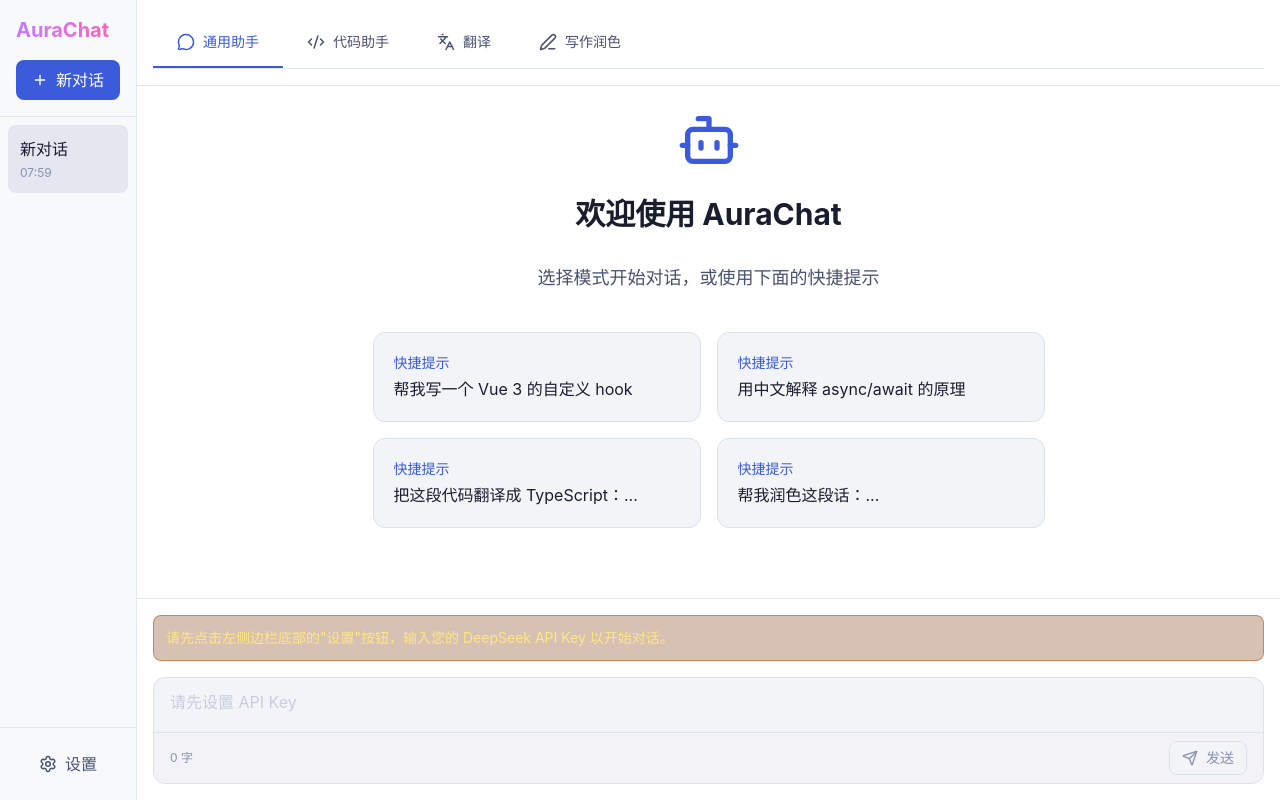
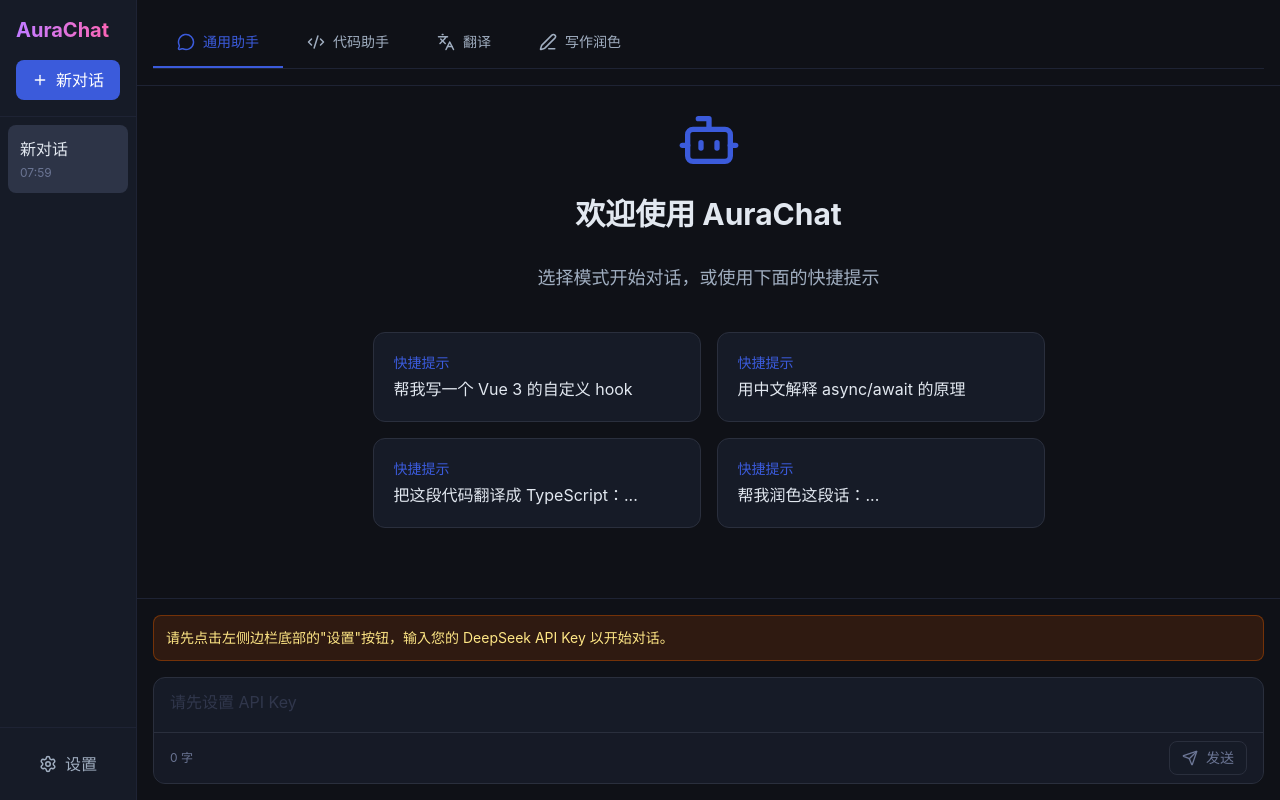
Before and after one commit to Socrateszzy/aurachat, a Vue app: page / in a window 1280 px wide. Built offline with nearby package versions, Linux system fonts and the light colour scheme.

Commit message:
feat：主题 Store

```diff
--- a/src/components/SettingsModal.vue
+++ b/src/components/SettingsModal.vue
@@ -2,7 +2,7 @@
 import { ref } from 'vue'
 import { X, Eye, EyeOff, ExternalLink, Sun, Moon } from 'lucide-vue-next'
 import { useChatStore } from '../stores/chat'
-import { useTheme } from '../composables/useTheme'
+import { useThemeStore } from '../stores/theme'
 
 const props = defineProps<{
   modelValue?: boolean
@@ -17,7 +17,20 @@
 const showApiKey = ref(false)
 
 // 主题管理
-const { theme, toggleTheme, setTheme } = useTheme()
+const themeStore = useThemeStore()
+
+// 辅助函数
+function setTheme(dark: boolean) {
+  themeStore.isDark = dark
+}
+
+function toggleTheme() {
+  themeStore.toggle()
+}
+
+function getThemeName() {
+  return themeStore.isDark ? 'dark' : 'light'
+}
 
 function saveApiKey() {
   store.setApiKey(apiKeyInput.value)
@@ -91,10 +104,10 @@
             <h3 class="text-lg font-medium text-gray-200 mb-4">主题设置</h3>
             <div class="flex items-center gap-4">
               <button
-                @click="setTheme('dark')"
+                @click="setTheme(true)"
                 :class="[
                   'flex items-center gap-2 px-4 py-2 rounded-lg border transition-colors',
-                  theme === 'dark'
+                  themeStore.isDark
                     ? 'bg-[var(--accent)] text-white border-[var(--accent)]'
                     : 'bg-gray-900 text-gray-400 border-gray-700 hover:bg-gray-800'
                 ]"
@@ -103,10 +116,10 @@
                 深色
               </button>
               <button
-                @click="setTheme('light')"
+                @click="setTheme(false)"
                 :class="[
                   'flex items-center gap-2 px-4 py-2 rounded-lg border transition-colors',
-                  theme === 'light'
+                  !themeStore.isDark
                     ? 'bg-[var(--accent)] text-white border-[var(--accent)]'
                     : 'bg-gray-900 text-gray-400 border-gray-700 hover:bg-gray-800'
                 ]"
@@ -122,7 +135,7 @@
               </button>
             </div>
             <p class="mt-2 text-sm text-gray-400">
-              当前主题: {{ theme === 'dark' ? '深色模式' : '浅色模式' }}
+              当前主题: {{ themeStore.isDark ? '深色模式' : '浅色模式' }}
             </p>
           </div>
 
--- a/src/composables/useTheme.ts
+++ /dev/null
@@ -1,81 +0,0 @@
-import { ref, watch } from 'vue'
-
-const THEME_KEY = 'aurachat-theme'
-type Theme = 'dark' | 'light'
-
-const theme = ref<Theme>('dark')
-
-// 初始化主题
-const initTheme = () => {
-  const saved = localStorage.getItem(THEME_KEY) as Theme | null
-  if (saved) {
-    theme.value = saved
-  } else {
-    // 检测系统偏好
-    const prefersDark = window.matchMedia('(prefers-color-scheme: dark)').matches
-    theme.value = prefersDark ? 'dark' : 'light'
-  }
-  applyTheme()
-}
-
-// 应用主题到 DOM
-const applyTheme = () => {
-  const html = document.documentElement
-  if (theme.value === 'light') {
-    html.classList.add('light')
-  } else {
-    html.classList.remove('light')
-  }
-}
-
-// 切换主题
-const toggleTheme = () => {
-  theme.value = theme.value === 'dark' ? 'light' : 'dark'
-  localStorage.setItem(THEME_KEY, theme.value)
-  applyTheme()
-}
-
-// 设置特定主题
-const setTheme = (newTheme: Theme) => {
-  theme.value = newTheme
-  localStorage.setItem(THEME_KEY, newTheme)
-  applyTheme()
-}
-
-// 监听系统主题变化
-const watchSystemTheme = () => {
-  const mediaQuery = window.matchMedia('(prefers-color-scheme: dark)')
-  const handleChange = (e: MediaQueryListEvent) => {
-    if (!localStorage.getItem(THEME_KEY)) {
-      theme.value = e.matches ? 'dark' : 'light'
-      applyTheme()
-    }
-  }
-  mediaQuery.addEventListener('change', handleChange)
-  return () => mediaQuery.removeEventListener('change', handleChange)
-}
-
-// 导出 Vue 组合式函数
-export function useTheme() {
-  // 监听 theme 变化
-  watch(theme, () => {
-    applyTheme()
-  })
-
-  return {
-    theme,
-    toggleTheme,
-    setTheme,
-    isDark: () => theme.value === 'dark',
-    isLight: () => theme.value === 'light'
-  }
-}
-
-// 导出独立的初始化函数
-export function initThemeSystem() {
-  initTheme()
-  watchSystemTheme()
-}
-
-// 导出工具函数
-export { theme, toggleTheme, setTheme }
--- a/src/main.ts
+++ b/src/main.ts
@@ -3,10 +3,12 @@
 import piniaPluginPersistedstate from 'pinia-plugin-persistedstate'
 import './assets/main.css'
 import App from './App.vue'
-import { initThemeSystem } from './composables/useTheme'
 
-// 初始化主题系统
-initThemeSystem()
+// 在 Vue 挂载前立即应用主题，避免 FOUC
+const savedTheme = localStorage.getItem('aurachat-theme')
+if (savedTheme === 'light') {
+  document.documentElement.classList.add('light')
+}
 
 const pinia = createPinia()
 pinia.use(piniaPluginPersistedstate)
--- /dev/null
+++ b/src/stores/theme.ts
@@ -0,0 +1,21 @@
+import { defineStore } from 'pinia'
+import { ref, watch } from 'vue'
+
+export const useThemeStore = defineStore('theme', () => {
+  // 读取本地存储，默认 dark
+  const isDark = ref<boolean>(
+    localStorage.getItem('aurachat-theme') !== 'light'
+  )
+
+  function toggle() {
+    isDark.value = !isDark.value
+  }
+
+  // 监听变化，同步到 <html> class 和 localStorage
+  watch(isDark, (dark) => {
+    document.documentElement.classList.toggle('light', !dark)
+    localStorage.setItem('aurachat-theme', dark ? 'dark' : 'light')
+  }, { immediate: true })
+
+  return { isDark, toggle }
+}, { persist: false })  // 手动持久化，不走 pinia-plugin
```
